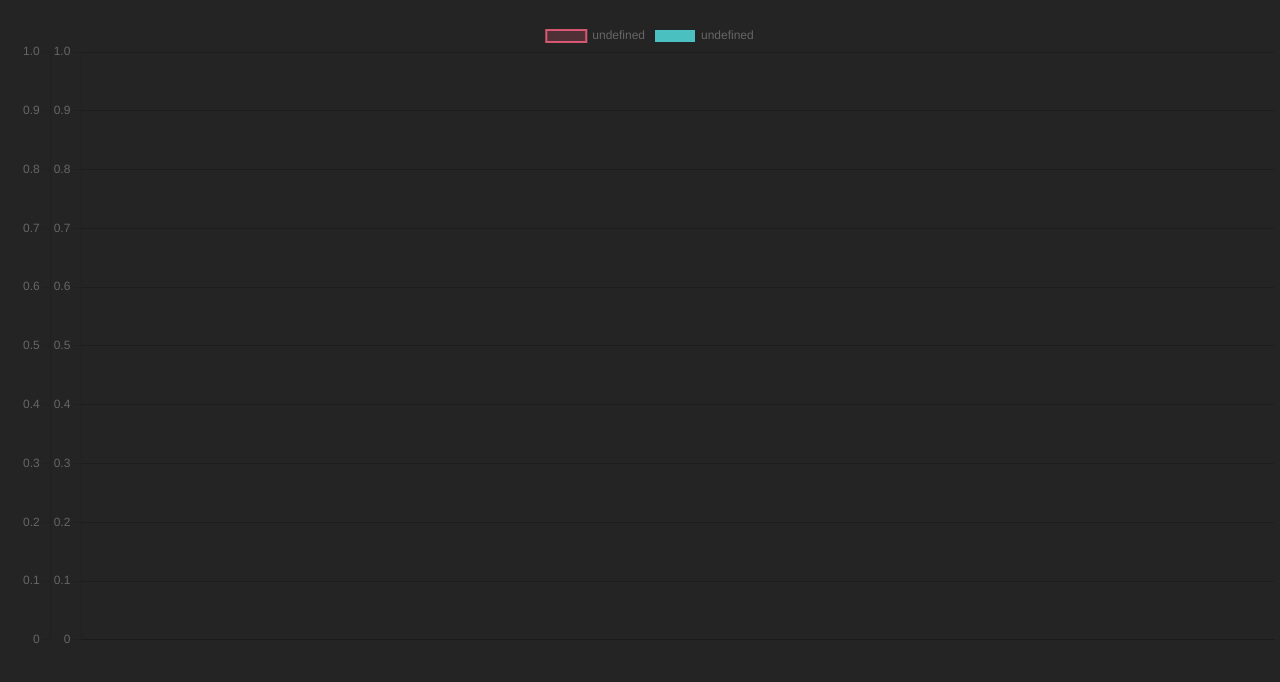
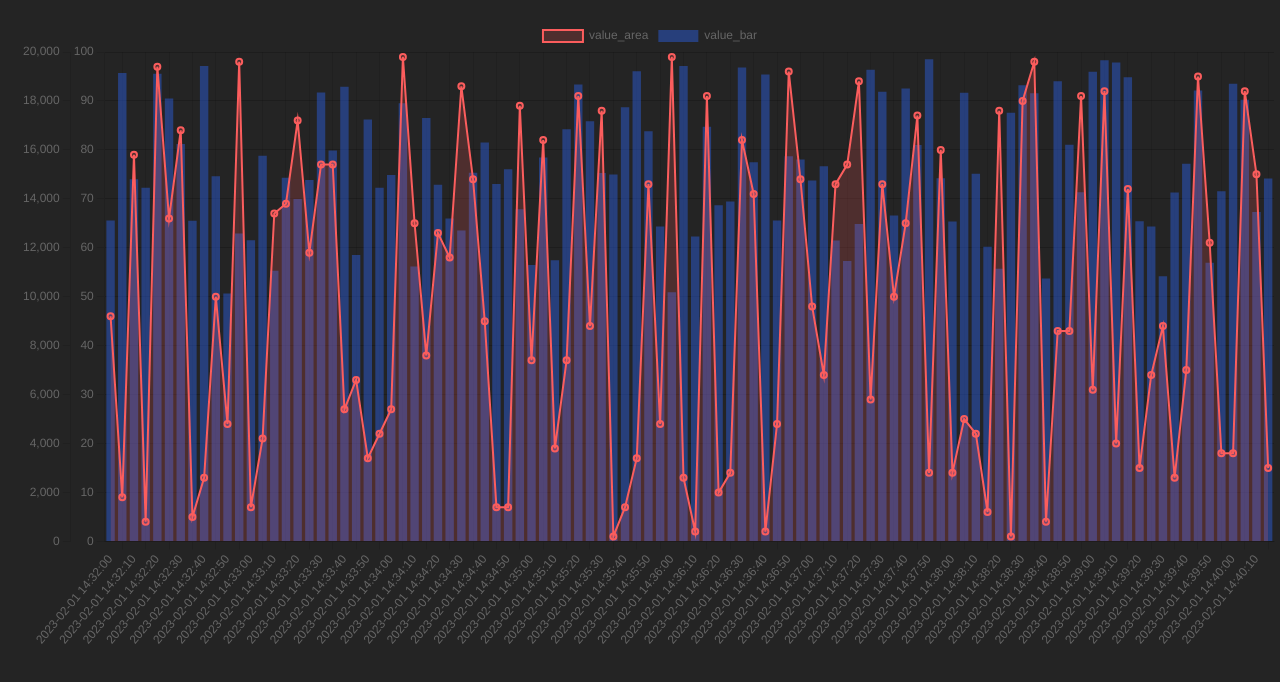
Before and after one commit to devseop/po-fe-12th-w4, a React (Vite) app: page / in a window 1280 px wide. Shown: the top 682 px of the page. Built offline with nearby package versions, Linux system fonts and the light colour scheme; a web font is replaced by a local one.

Commit message:
FEAT: 데이터 변환 및 차트 옵션 파트를 utils로 분리

```diff
--- a/src/App.tsx
+++ b/src/App.tsx
@@ -1,8 +1,7 @@
 import { useEffect, useState } from 'react';
 import './style.css';
 import { fetchData } from './api/api';
-import { IResponseType, TimeSeriesData } from './types/types';
-import { VALUE_AREA, VALUE_BAR, X_AXIS, Y_AXIS } from './constants/constants';
+import { ITimeSeriesData } from './types/types';
 
 import {
   Chart as ChartJS,
@@ -16,9 +15,11 @@ import {
   LineController,
   BarController,
   Filler,
+  ChartData,
 } from 'chart.js';
 import { Chart } from 'react-chartjs-2';
 import styled from '@emotion/styled';
+import { convertChartData } from './utls/convertChartData';
 
 ChartJS.register(
   LinearScale,
@@ -33,26 +34,16 @@ ChartJS.register(
   Filler,
 );
 
+interface IChartDataState extends ChartData<'bar' | 'line', ITimeSeriesData[]> {}
+
 const App = () => {
-  const [data, setData] = useState<TimeSeriesData | unknown>();
-
-  const chartDataConvertHandler = (data: IResponseType) => {
-    if (!data) return [];
-    const result = Object.entries(data).map(([time, data]) => ({
-      [X_AXIS]: time,
-      [Y_AXIS]: data,
-    }));
-
-    return result;
-  };
+  const [chartData, setchartData] = useState<IChartDataState>({ datasets: [] });
 
   useEffect(() => {
     const laodData = async () => {
       try {
         const res = await fetchData();
-        const convertedData = chartDataConvertHandler(res);
-        // console.log(convertedData)
-        setData(convertedData);
+        setchartData(convertChartData(res) as IChartDataState);
       } catch (err) {
         console.error(err);
       }
@@ -60,38 +51,6 @@ const App = () => {
 
     laodData();
   }, []);
-
-  const chartData = {
-    datasets: [
-      {
-        type: 'line' as const,
-        label: VALUE_AREA,
-        yAxisID: 'area',
-        data: data,
-        parsing: {
-          xAxisKey: X_AXIS,
-          yAxisKey: `${Y_AXIS}.${VALUE_AREA}`,
-        },
-        borderWidth: 2,
-        borderColor: 'rgba(255, 99, 132, 0.8)',
-        backgroundColor: 'rgba(255, 99, 132, 0.2)',
-        fill: true,
-        order: 1,
-      },
-      {
-        type: 'bar' as const,
-        label: VALUE_BAR,
-        yAxisID: 'bar',
-        data: data,
-        parsing: {
-          xAxisKey: X_AXIS,
-          yAxisKey: `${Y_AXIS}.${VALUE_BAR}`,
-        },
-        backgroundColor: 'rgb(75, 192, 192)',
-        order: 2,
-      },
-    ],
-  };
 
   return (
     <Container>
--- a/src/api/api.ts
+++ b/src/api/api.ts
@@ -1,13 +1,12 @@
-import { IResponseType } from '../types/types';
+import { IResponseData } from '../types/types';
 
-export const fetchData = async (): Promise<IResponseType> => {
+export const fetchData = async (): Promise<IResponseData> => {
   try {
     const res = await fetch('public/mock/mock_data.json');
     if (!res.ok) {
       throw new Error('Network response was not ok');
     }
     const data = await res.json();
-    // console.log('api:', data.response)
     return data.response;
   } catch (err) {
     console.error('Fetch data error:', err);
--- /dev/null
+++ b/src/utls/convertChartData.ts
@@ -0,0 +1,56 @@
+import {
+  COLORS,
+  X_AXIS_KEY,
+  Y_AXIS_KEY,
+  VALUE_AREA_KEY,
+  VALUE_BAR_KEY,
+} from '../constants/constants';
+import { IResponseData, ITimeSeriesData } from '../types/types';
+
+const returnToAreaDataset = (dataList: ITimeSeriesData[]) => {
+  return {
+    type: 'line' as const,
+    label: VALUE_AREA_KEY,
+    yAxisID: 'area',
+    data: dataList,
+    parsing: {
+      xAxisKey: X_AXIS_KEY,
+      yAxisKey: `${Y_AXIS_KEY}.${VALUE_AREA_KEY}`,
+    },
+    borderWidth: 2,
+    borderColor: COLORS.red.base,
+    backgroundColor: COLORS.red.dimmed,
+    fill: true,
+    order: 1,
+  };
+};
+
+const returnToBarDataset = (dataList: ITimeSeriesData[]) => {
+  return {
+    type: 'bar' as const,
+    label: VALUE_BAR_KEY,
+    yAxisID: 'bar',
+    data: dataList,
+    parsing: {
+      xAxisKey: X_AXIS_KEY,
+      yAxisKey: `${Y_AXIS_KEY}.${VALUE_BAR_KEY}`,
+    },
+    backgroundColor: COLORS.blue.dimmed,
+    hoverBorderColor: COLORS.blue.base,
+    hoverBackgroundColor: COLORS.blue.base,
+    order: 2,
+  };
+};
+
+export const convertChartData = (data: IResponseData) => {
+  if (!data) return [];
+
+  const dataList = Object.entries(data).map(([time, data]) => ({
+    [X_AXIS_KEY]: time,
+    [Y_AXIS_KEY]: data,
+  }));
+
+  return {
+    datasets: [returnToAreaDataset(dataList), returnToBarDataset(dataList)],
+  };
+};
```
Also changed, not shown: src/types/types.ts (+10 -5 lines).
